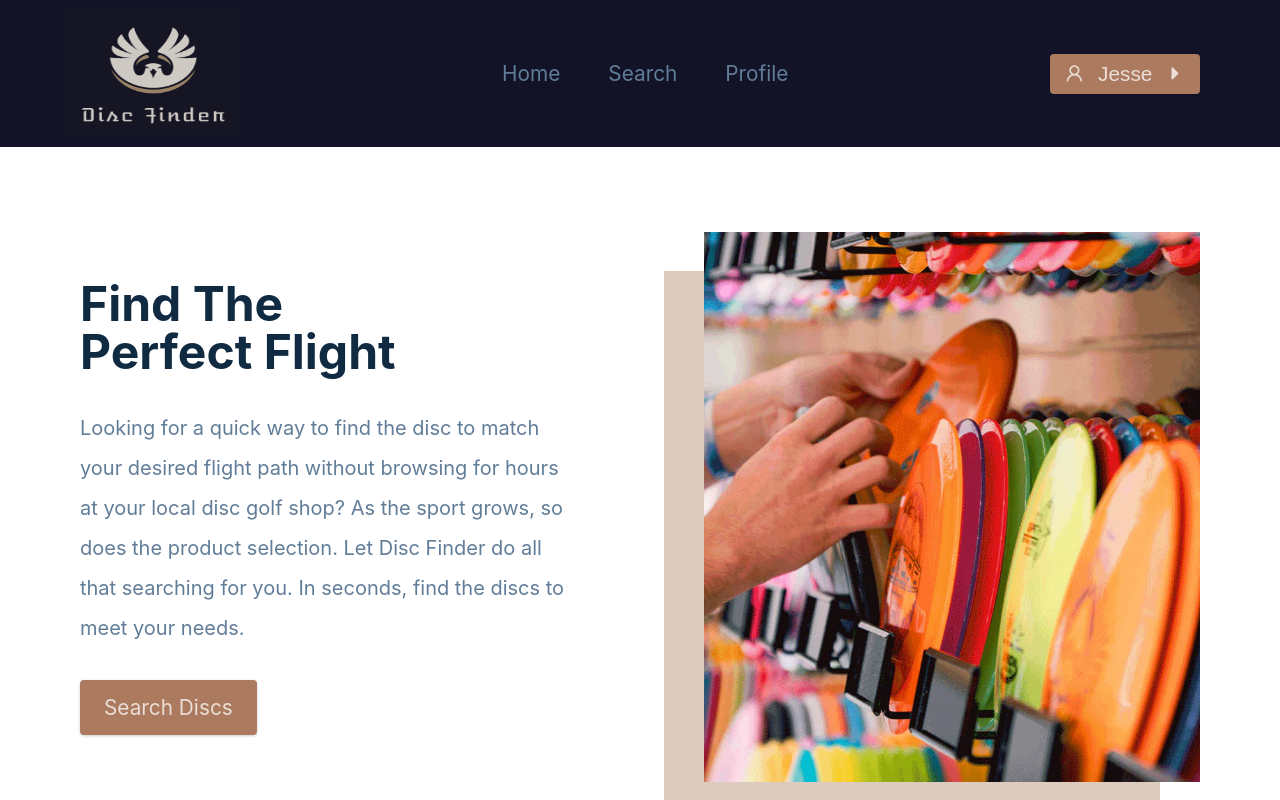
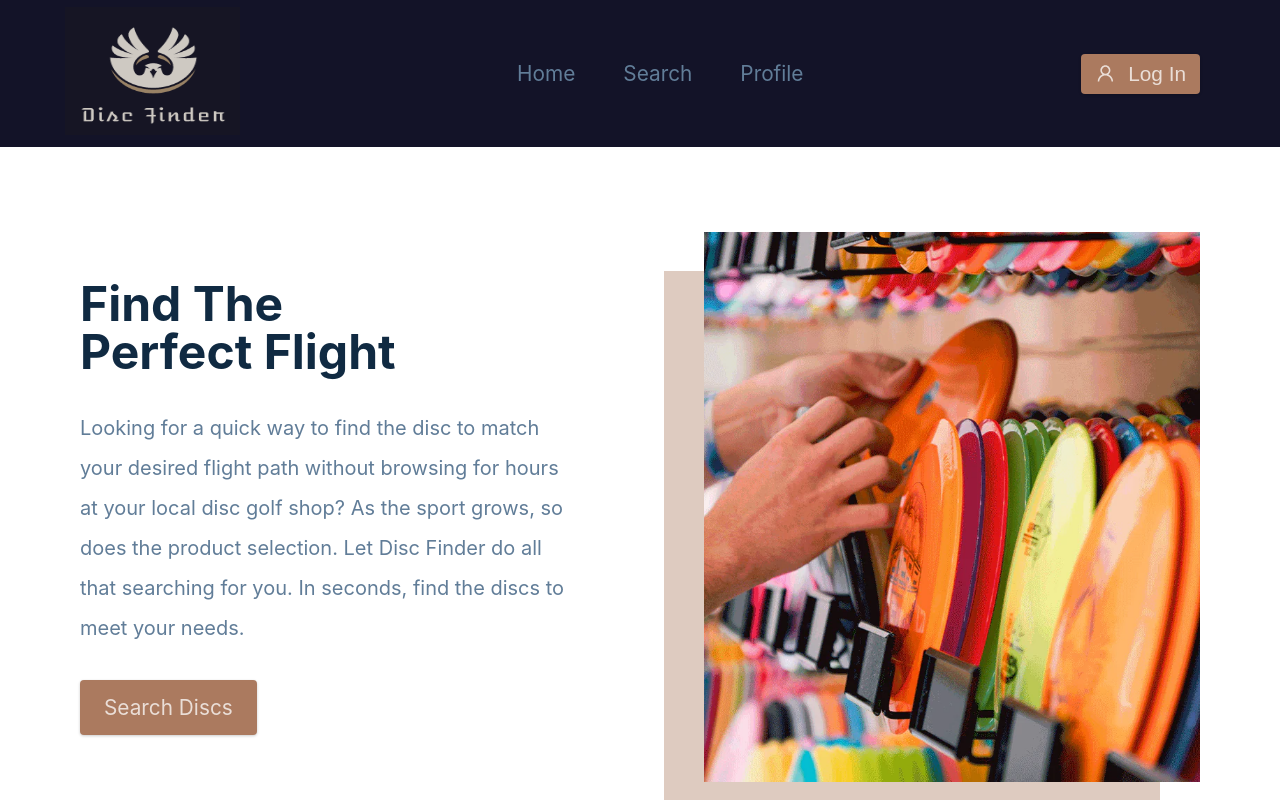
Before and after one commit to jcarson222/Disc-Finder, a React (Vite) app: page / in a window 1280 px wide. Shown: the top 800 px of the page. Built offline with nearby package versions, Linux system fonts and the light colour scheme.

Commit message:
conditional login/user btn

```diff
--- a/src/components/LogoutContainer.jsx
+++ b/src/components/LogoutContainer.jsx
@@ -2,20 +2,23 @@ import { FaCaretDown, FaCaretRight } from "react-icons/fa";
 import { AiOutlineUser } from "react-icons/ai";
 import { useState } from "react";
 import styled from "styled-components";
-import { tempUser } from "../../utils/constants";
 
 const LogoutContainer = () => {
   const [showLogout, setShowLogout] = useState(false);
+
   // console.log(showLogout);
+  const tempUser = false;
+
+  const UserContainer = () => {
     return (
-    <Logout>
+      <>
         <button
           type="button"
           className="btn logout-btn"
           onClick={() => setShowLogout(!showLogout)}
         >
           <AiOutlineUser />
-        {tempUser.name}
+          User
           {showLogout ? <FaCaretDown /> : <FaCaretRight />}
         </button>
         <div className={showLogout ? "dropdown btn show-dropdown" : "dropdown"}>
@@ -27,8 +30,24 @@ const LogoutContainer = () => {
             logout
           </button>
         </div>
-    </Logout>
+      </>
     );
+  };
+
+  const LoginContainer = () => {
+    return (
+      <button
+        type="button"
+        className="btn logout-btn"
+        onClick={() => console.log("to login page")}
+      >
+        <AiOutlineUser />
+        Log in
+      </button>
+    );
+  };
+
+  return <Logout>{!tempUser ? <LoginContainer /> : <UserContainer />}</Logout>;
 };
 export default LogoutContainer;
 
@@ -67,3 +86,28 @@ const Logout = styled.nav`
     height: 100%;
   }
 `;
+
+{
+  /* <button
+        type="button"
+        className="btn logout-btn"
+        onClick={() =>
+          !tempUser ? console.log("to login page") : setShowLogout(!showLogout)
+        }
+      >
+        <AiOutlineUser />
+
+        {!tempUser ? "Log in" : "User"}
+
+        {showLogout ? <FaCaretDown /> : <FaCaretRight />}
+      </button>
+      <div className={showLogout ? "dropdown btn show-dropdown" : "dropdown"}>
+        <button
+          type="button"
+          className="dropdown-btn"
+          onClick={() => console.log("logout")}
+        >
+          logout
+        </button>
+      </div> */
+}
```
Lines whose indentation alone changed are shown as unchanged.
